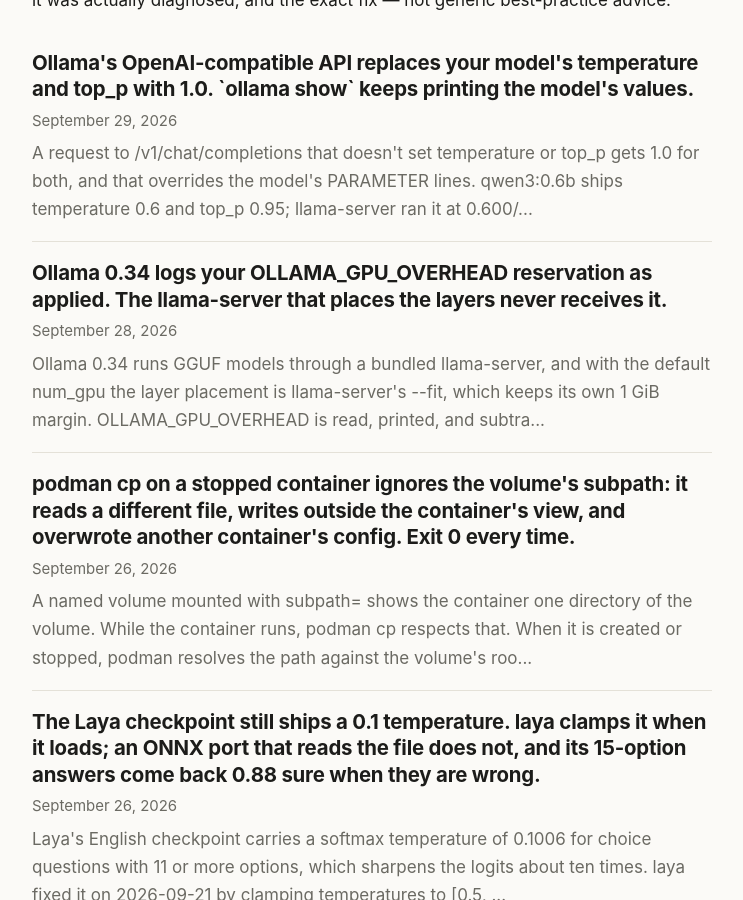
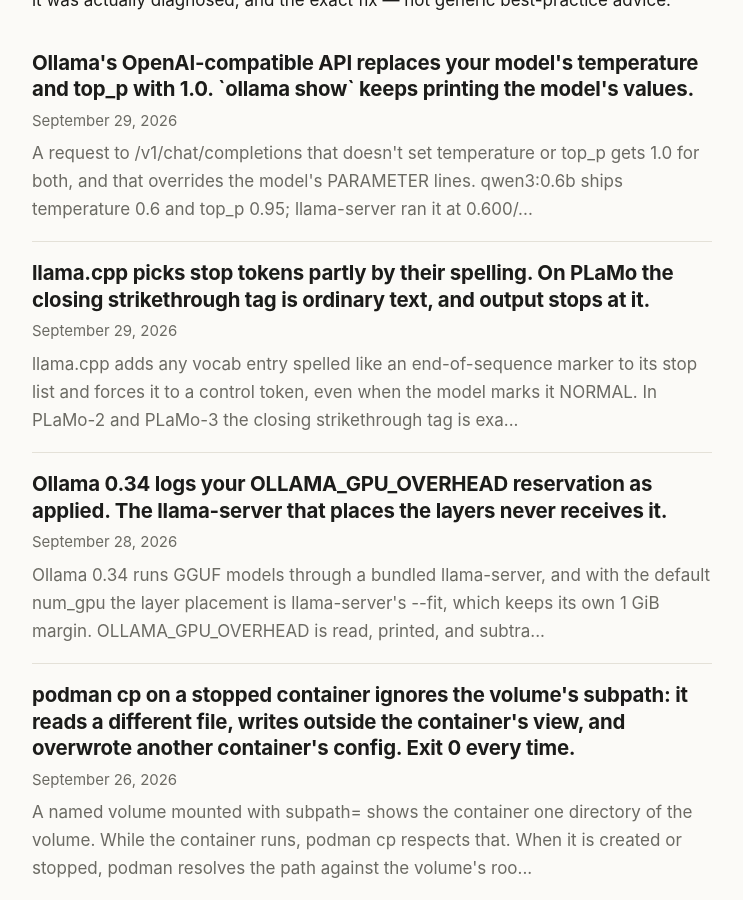
Before and after one commit to mitoyosh/homelab-postmortem, a Jekyll site: the page built from index.html, in a window 1280 px wide and 900 px high, scrolled down 311 px. Shown: the whole window, without its empty margins (268-1011 px from the left). Built offline with Jekyll 4.4.1, drawn with Linux system fonts in a browser that asks for light colours; part of the change alters nothing that is shown.

Commit message:
Post: llama.cpp stops PLaMo at the first closing s tag
Co-Authored-By: Claude Opus 5.5 <noreply@anthropic.com>

````diff
--- a/_config.yml
+++ b/_config.yml
@@ -46,7 +46,7 @@ packs:
     title: "Local LLM artifacts"
     price: "$5"
     question: "Is the model, adapter, or build you just installed the thing it says it is?"
-    detail: "Eleven checks. An Ollama quantisation that pulls and runs and returns no working code, a LoRA adapter accepted and applied to zero layers, a build that reports a commit hash from a repository it has never heard of, a response_format the server accepts and then ignores, a previous_response_id that is accepted and dropped, a tool parameter the gemma4 renderer never shows the model, an embedding batch whose positions the library reads past the end of, a prompt cache whose \"no limit\" setting keeps less than the default, and a decision model whose confidence is sharpened tenfold by a temperature its own library clamps at load time, a VRAM reservation Ollama prints in its log and never passes to the runner that places the layers, and model sampling settings the OpenAI-compatible API quietly replaces with 1.0."
+    detail: "Twelve checks. An Ollama quantisation that pulls and runs and returns no working code, a LoRA adapter accepted and applied to zero layers, a build that reports a commit hash from a repository it has never heard of, a response_format the server accepts and then ignores, a previous_response_id that is accepted and dropped, a tool parameter the gemma4 renderer never shows the model, an embedding batch whose positions the library reads past the end of, a prompt cache whose \"no limit\" setting keeps less than the default, and a decision model whose confidence is sharpened tenfold by a temperature its own library clamps at load time, a VRAM reservation Ollama prints in its log and never passes to the runner that places the layers, model sampling settings the OpenAI-compatible API quietly replaces with 1.0, and an end-of-generation token chosen by its spelling that stops a model mid-sentence with a normal finish."
     buy_url: "https://buy.stripe.com/cNiaEWb7C0yge8rcT65Vu07"
 
 baseurl: ""
--- a/_posts/2026-09-01-llama-cli-exits-0-when-it-cannot-read-your-file.md
+++ b/_posts/2026-09-01-llama-cli-exits-0-when-it-cannot-read-your-file.md
@@ -174,3 +174,8 @@ whatever repository you unpacked the source
 inside](https://homelabpostmortem.com/2026/09/05/llama-cpp-stamps-a-foreign-repos-commit/).
 Confidently, with no warning, and with the one guard that could have caught it
 structurally unable to fire.
+
+And at generation time, in the field an API client trusts most: on PLaMo models,
+[`finish_reason: "stop"` arrives in the middle of a sentence, at the first
+`</s>`](https://homelabpostmortem.com/2026/09/29/llama-cpp-stops-plamo-at-the-first-closing-s-tag/),
+because llama.cpp chose its end tokens partly by their spelling.
--- /dev/null
+++ b/_posts/2026-09-29-llama-cpp-stops-plamo-at-the-first-closing-s-tag.md
@@ -0,0 +1,127 @@
+---
+title: "llama.cpp picks stop tokens partly by their spelling. On PLaMo the closing strikethrough tag is ordinary text, and output stops at it."
+date: 2026-09-29
+excerpt: "llama.cpp adds any vocab entry spelled like an end-of-sequence marker to its stop list and forces it to a control token, even when the model marks it NORMAL. In PLaMo-2 and PLaMo-3 the closing strikethrough tag is exactly that: a normal HTML-tag token that plain text produces. Asked to copy a price with the old value struck through, PLaMo-3 610M stopped mid-tag with finish_reason stop, in English and Japanese; a del tag went through. With the one-line fix from the open PR, the same prompts ran to the length limit."
+devto_title: "llama.cpp stops PLaMo at the first </s>: an end token chosen by its spelling"
+devto_tags: llm, llamacpp, selfhosted, japanese
+---
+
+**TL;DR**: When llama.cpp loads a model, it builds the list of tokens that end generation partly by matching token *text*: any vocab entry spelled `</s>` (and a handful of other spellings) is added and forced to a control token, even when the model's own vocab marks it `NORMAL`. In PLaMo-2 and PLaMo-3, `</s>` is exactly that, a normal token for the closing HTML strikethrough tag, sitting in the vocab next to `<p>`, `<s>` and `</p>`, and plain text `</s>` tokenizes to it. On llama.cpp master (`fc07d78`, 2026-09-29) with PLaMo-3 610M instruct, asking for `<p>Price: <s>100</s> 80</p>` produced a response that ended at `<s>100`, with `finish_reason: "stop"` and HTTP 200. The same happened in Japanese. `<del>100</del>` went through. The raw next token was 48202, `</s>`, with `stop_type: "eos"`. The one-line fix in the open [ggml-org/llama.cpp#29580](https://github.com/ggml-org/llama.cpp/pull/29580) removed 48202 from the list and the same prompts ran to their length limit. The load log does flag the token, as "probably a bug in the model". The toolkit's `check-eog-text-tokens.sh` finds end tokens that plain text can produce, against your own build. Upstream report: [ggml-org/llama.cpp#29577](https://github.com/ggml-org/llama.cpp/issues/29577).
+
+## The symptom
+
+Debian 13 LXC, CPU only, llama.cpp master `fc07d78` built from source, and [`pfnet/plamo-3-610m-fin-instruct`](https://huggingface.co/pfnet/plamo-3-610m-fin-instruct) as the Q8_0 GGUF from `mradermacher/plamo-3-610m-fin-instruct-GGUF`. `llama-server -c 4096`, requests to `/v1/chat/completions` at `temperature 0`, `max_tokens 120`:
+
+```
+"Output this HTML exactly: <p>Price: <s>100</s> 80</p>"
+  finish_reason "stop", 25 tokens
+  content: thinkまず、ユーザーの指示を確認します。「Output this HTML exactly: <p>Price: <s>100
+
+"次のHTMLをそのまま出力してください: <p>価格: <s>100円</s> 80円</p>"
+  finish_reason "stop", 25 tokens
+  content: thinkまず、ユーザーの指示を確認します。「HTMLをそのまま出力してください：<p>価格: <s>100円
+
+"Output this HTML exactly: <p>Price: <del>100</del> 80</p>"
+  finish_reason "length", 120 tokens
+  content: ... 「Output this HTML exactly: <p>Price: <del>100</del> 80</p>」とあります。...
+```
+
+This model starts by restating the instruction, so it writes the tag almost immediately, and the response ends in the middle of the quote. Nothing in it says so. A client that checks `finish_reason` sees a normal completion.
+
+To see which token ended it, the raw `/completion` endpoint, with the text up to the point of failure as the prompt:
+
+```
+prompt: "Copy the line exactly.\nInput: <p>Price: <s>100</s> 80</p>\nOutput: <p>Price: <s>100"
+-> {"content": "", "tokens": [48202], "stop_type": "eos", "tokens_predicted": 1}
+```
+
+The model's next token was 48202, and the server treated it as end-of-sequence and did not print it.
+
+## Why it's easy to miss
+
+The token is ordinary text for this model. PLaMo's tokenizer (`tokenizer.jsonl` on Hugging Face) lists it as:
+
+```
+["</s>", -20.0, "NORMAL"]      <- id 48202
+["<s>",  -20.0, "NORMAL"]      <- id 48258
+```
+
+and `llama-tokenize` on plain text, with special-token parsing off, uses it as one piece among the other HTML tags:
+
+```
+"<p>Price: <s>100</s> 80</p>"
+ 48256 '<p>'  7244 'Price'  58 ':'  32 ' '  48258 '<s>'  49 '1'  48 '0'  48 '0'
+ 48202 '</s>'  312 ' 8'  48 '0'  48200 '</p>'
+```
+
+The real end-of-sequence token is `<|plamo:eos|>`, id 2. PLaMo-2's tokenizer (the 1B was checked) has the same `NORMAL` entry.
+
+The one visible sign is a load-time warning that points at the model:
+
+```
+W load: control-looking token:  48202 '</s>' was not control-type; this is probably a bug in the model. its type will be overridden
+```
+
+followed by the list the build will use:
+
+```
+I print_info: EOG token             = 2 '<|plamo:eos|>'
+I print_info: EOG token             = 4 '<|plamo:op|>'
+I print_info: EOG token             = 48202 '</s>'
+```
+
+Anyone who searches that warning lands on [#21471](https://github.com/ggml-org/llama.cpp/issues/21471), the same failure on Gemma 4, where users quoting it were told "These are not bugs." That answer is right about the warning, which describes the heuristic doing what it was written to do. It doesn't say what the heuristic costs a model where `</s>` is text. Reading the warning as "the model file is broken, find another GGUF" leads nowhere: any conversion of this vocab gets the same override.
+
+## What's really going on
+
+In `src/llama-vocab.cpp`, while loading any vocab, llama.cpp walks the tokens and adds the ones whose text is on a list of end-of-turn spellings: `<|eot_id|>`, `<end_of_turn>`, `<|endoftext|>`, and, with a comment naming the model it was added for,
+
+```cpp
+|| t.first == "</s>"      // paddleocr
+```
+
+A matched token that isn't already a control token has its type overridden, which is the warning above. The match is on the string. It doesn't check the vocab's own token type or which model family is loading.
+
+When this broke Gemma 4 in April, the fix ([#21492](https://github.com/ggml-org/llama.cpp/pull/21492), "remove `</s>` eog token if gemma4") added a workaround afterwards: if the end-of-generation list also contains `<|tool_response>`, take `</s>` back out. PLaMo has no `<|tool_response>`, so the workaround doesn't fire. One detail makes this harder to follow in the log. The `printing all EOG tokens` list is written *before* that workaround runs. On Gemma 4's vocab it still shows `212 '</s>'`, followed by the line removing it. The `print_info: EOG token` lines further down are the final list.
+
+The open fix for PLaMo, [#29580](https://github.com/ggml-org/llama.cpp/pull/29580), is one line: skip the `</s>` match when the vocab type is PLaMo's. Built from the same commit with only that change:
+
+```
+I print_info: EOG token             = 2 '<|plamo:eos|>'
+I print_info: EOG token             = 4 '<|plamo:op|>'
+
+"Output this HTML exactly: <p>Price: <s>100</s> 80</p>"
+  finish_reason "length"  ... 「Output this HTML exactly: <p>Price: <s>100</s> 80</p>」とあります。...
+"次のHTMLをそのまま出力してください: <p>価格: <s>100円</s> 80円</p>"
+  finish_reason "length"  ... <p>価格: <s>100円</s> 80円</p>」という内容です。...
+```
+
+A maintainer has since asked on the PR for the check to go into the Gemma 4 workaround block instead, keyed on `<|plamo:eos|>`. Either way, the string match stays and the exception is per model.
+
+### Who else
+
+The string match is general, so the question is which other models it catches. It only does harm when plain text tokenizes to the matched token. Gemma 3 also has a `</s>` entry that gets forced into the list, but plain text `</s>` comes out as `</`, `s`, `>` there, so the model has no ordinary way to emit it. All 19 vocabularies that llama.cpp ships for its tokenizer tests (Llama SPM and BPE, Qwen2 and Qwen3.5, Phi-3, Gemma 4, DeepSeek, Command-R, Falcon, GPT-2, StarCoder and others) passed the same check. On this evidence the exposure is PLaMo's, and any future vocab that keeps HTML tags as whole tokens.
+
+## The fix
+
+Build with the #29580 change until a fix is merged. It is one line in `src/llama-vocab.cpp`, the `</s>` entry of the end-of-turn list:
+
+```cpp
+|| (t.first == "</s>" && type != LLAMA_VOCAB_TYPE_PLAMO2) // paddleocr; normal in PLaMo2 and PLaMo3
+```
+
+Confirm it at load. `</s>` should be gone from the `print_info: EOG token` lines:
+
+```bash
+./build/bin/llama-tokenize -m plamo.gguf -p x -lv 4 2>&1 | grep 'print_info: EOG token'
+```
+
+If you can't rebuild, the requests themselves are what's left. Treat a `stop` from a PLaMo model as possibly truncated whenever the output could contain `</s>`: HTML strikethrough, and also SSML, where `<s>` marks a sentence. Don't reach for `ignore_eos`. In the server source it puts a minus-infinity bias on every token in the end-of-generation list, which bans the real end token along with `</s>`: the model can no longer stop, and can no longer write the tag either.
+
+## The generalisable habit
+
+`finish_reason: "stop"` means "a token on the stop list was sampled", and the stop list is assembled by the runtime, not declared by the model. When a runtime identifies special tokens by what they look like, a model whose ordinary text looks like that loses the text. The model gets no error, and nothing reaches the client. The checks that catch it are about the list, not the response. Print the final end-of-generation list for your model and build, then ask of each entry whether ordinary output can produce it. That is two commands, and it takes less time than finding out from a half-finished answer.
+
+This is the same class of failure as [llama-cli exiting 0 when it cannot read your file](https://homelabpostmortem.com/2026/09/01/llama-cli-exits-0-when-it-cannot-read-your-file/): the status that should report the problem reports success, so the check has to be on the output itself.
+
+The toolkit's `check-eog-text-tokens.sh` does the checks above with your `llama-tokenize`. It reads the final end-of-generation list, and for every entry the build forced into it by name, it tests whether plain text tokenizes to that token. On this model and build it flags 48202. With #29580 applied, and on Gemma 3 and all 19 bundled vocabularies, it passes.
--- a/toolkit/index.md
+++ b/toolkit/index.md
@@ -69,6 +69,12 @@ destructive, dry-run modes where it matters.
   client leaves them out, while `ollama show` keeps printing the model's
   values; `--probe` measures it on your server. From
   [Ollama's OpenAI-compatible API replaces your model's temperature and top_p with 1.0]({{ '/2026/09/29/ollama-openai-api-replaces-your-model-temperature-with-1/' | relative_url }}).
+- **`check-eog-text-tokens.sh`** — finds end-of-generation tokens that
+  plain text can produce, for a model in your own llama.cpp build: entries the
+  build forced into its stop list because of how they are spelled. On PLaMo-2
+  and PLaMo-3 that is the closing strikethrough tag, and output stops at it with
+  `finish_reason: "stop"`. From
+  [llama.cpp picks stop tokens partly by their spelling]({{ '/2026/09/29/llama-cpp-stops-plamo-at-the-first-closing-s-tag/' | relative_url }}).
 - **`check-embd-determinism.sh`** — tells you whether decoding through
   `llama_batch.embd` gives the same logits every time on your build and model,
   and when it does not, confirms whether the cause is the known heap over-read:
````
Also changed, not shown: assets/covers/2026-09-29-llama-cpp-stops-plamo-at-the-first-closing-s-tag.png (added).
